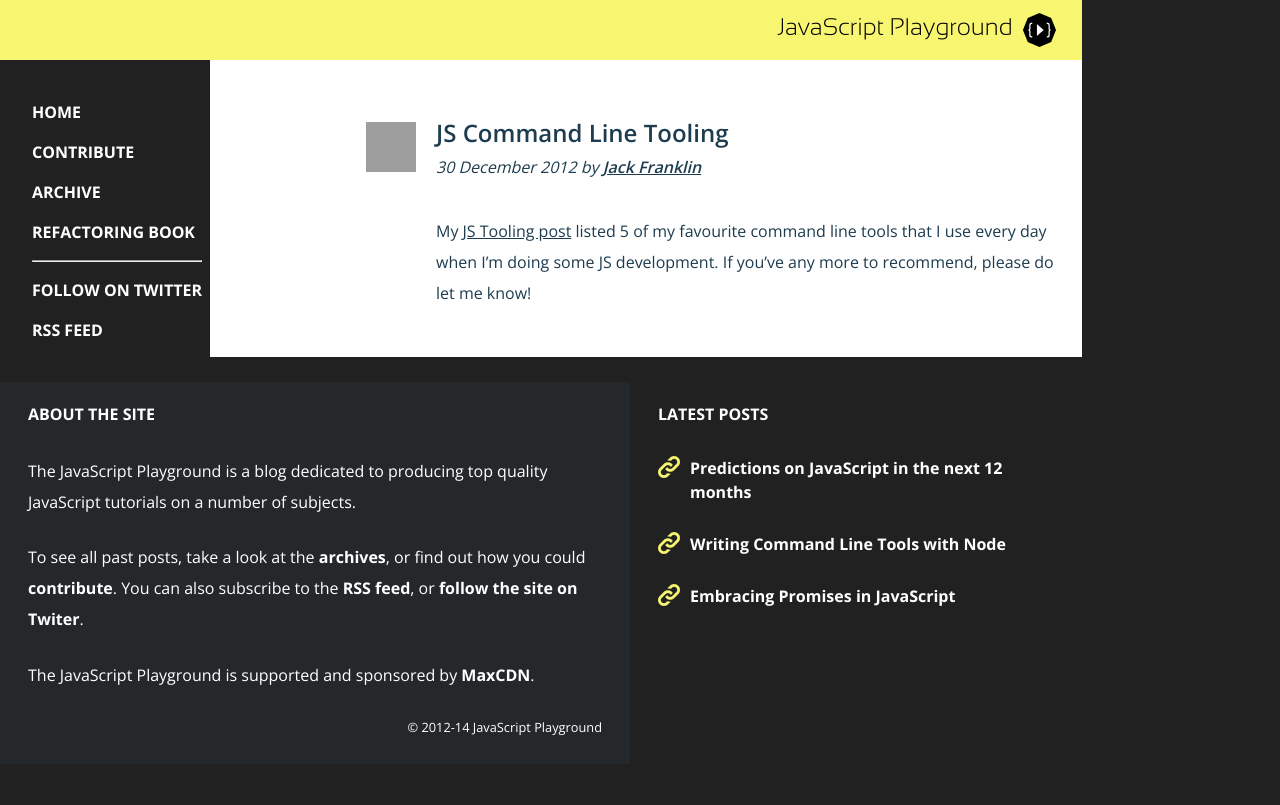
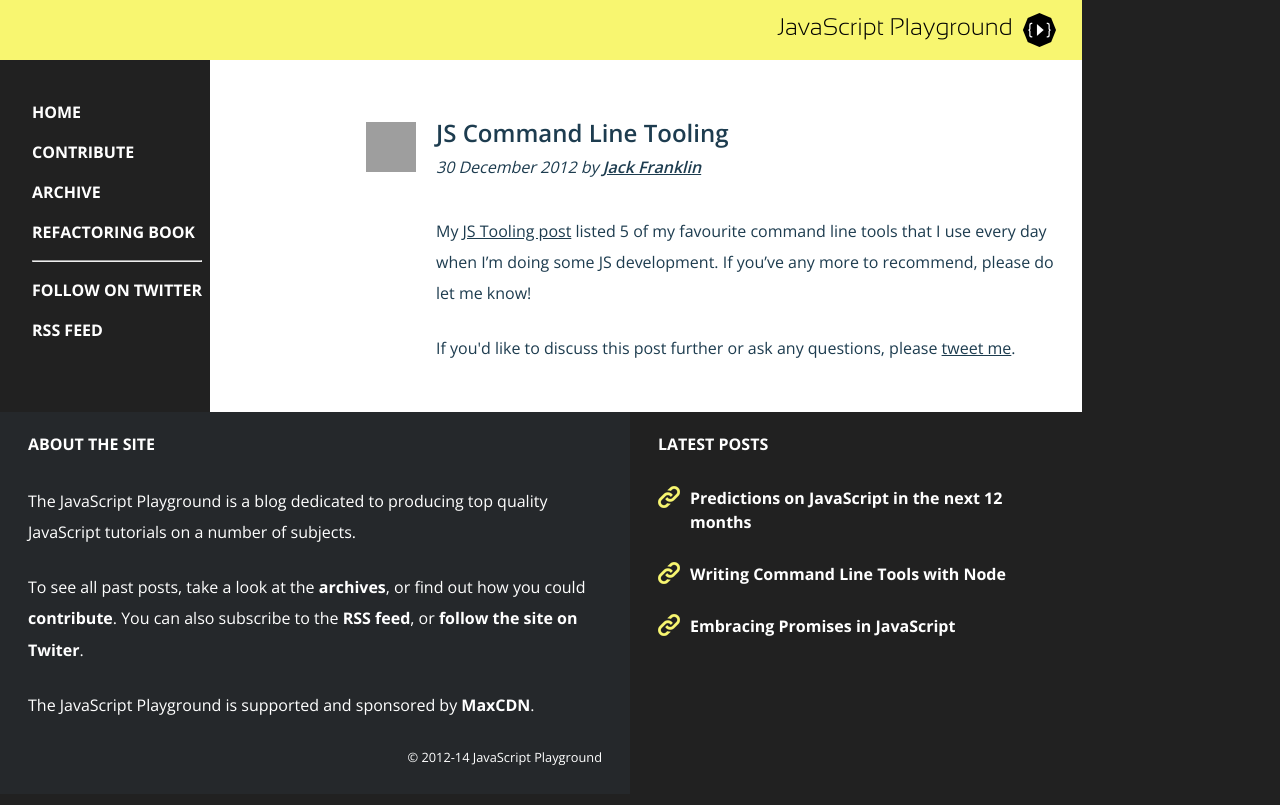
Before and after one commit to jackfranklin/javascriptplayground.com, a Jekyll site: the page built from _posts/2012-12-30-js-command-line-tooling.md, in a window 1280 px wide. Shown: the top 805 px of the page. Built offline with Jekyll 4.4.1, drawn with Linux system fonts in a browser that asks for light colours; nearby versions of some CDN libraries; Markdown is read by kramdown in place of the engine named in the settings; a script that is not in the unit is left out; comment, search, counter and statistics services are not loaded; grey boxes are pictures that could not be loaded.

Commit message:
try removing comments and adding a twitter link

```diff
--- a/_includes/postdetail.html
+++ b/_includes/postdetail.html
@@ -20,22 +20,11 @@
   </header>
   <section class="entry-content">
     {% if post.deprecated_by %}
-    <p class='deprecation-warning'>This post is now outdated. Instead of reading this one you should instead read <a href="{{post.deprecated_by }}">the newer post on this subject.</a></p>
+      <p class='deprecation-warning'>This post is now outdated. Instead of reading this one you should instead read <a href="{{post.deprecated_by }}">the newer post on this subject.</a></p>
     {% endif %}
     {{ content }}
+    {% unless is_page %}
+    <p>If you'd like to discuss this post further or ask any questions, please <a href="http://twitter.com/jack_franklin">tweet me</a>.</p>
+    {% endunless %}
   </section>
 </article>
-{% unless is_page %}
-  <div id="comments">
-    <div id="disqus_thread"></div>
-    <script>
-        var disqus_shortname = 'jsplayground';
-        (function() {
-            var dsq = document.createElement('script'); dsq.type = 'text/javascript'; dsq.async = true;
-            dsq.src = '//' + disqus_shortname + '.disqus.com/embed.js';
-            (document.getElementsByTagName('head')[0] || document.getElementsByTagName('body')[0]).appendChild(dsq);
-        })();
-    </script>
-    <noscript>Please enable JavaScript to view the <a href="http://disqus.com/?ref_noscript">comments powered by Disqus</a>.</noscript>
-  </div>
-{% endunless %}
```
